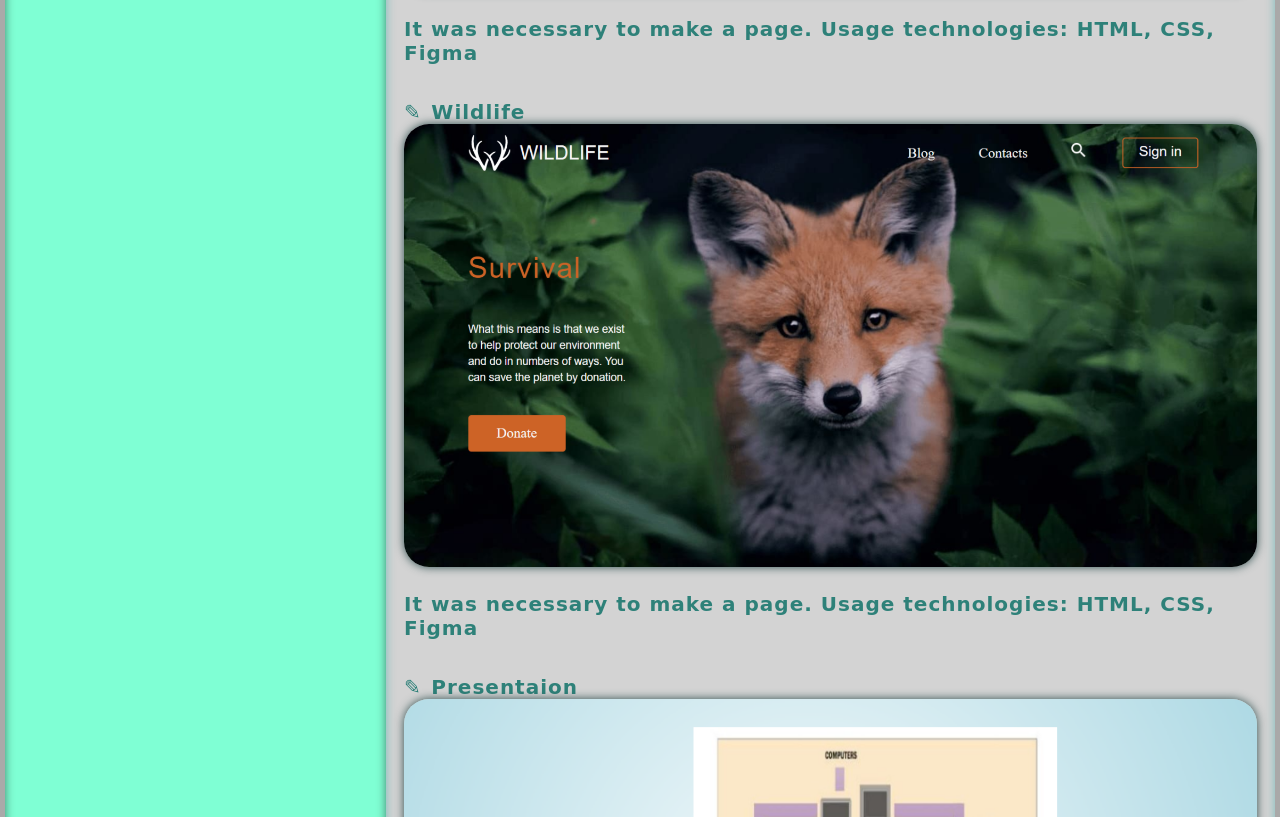
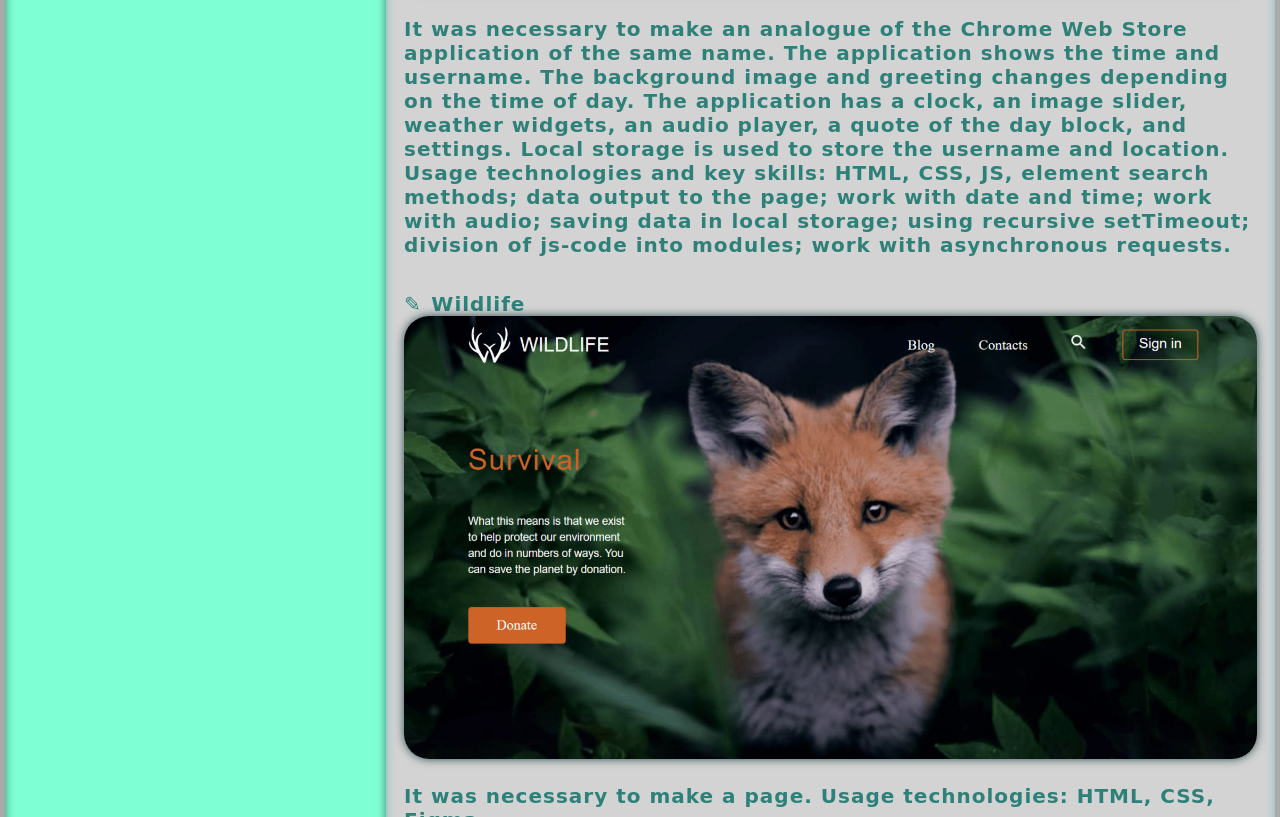
Before and after one commit to DilbarAkkaya/cv_new, a plain HTML site: page index.html in a window 1280 px wide. Shown: the part 4393-5210 px from the top of the page. Drawn offline with nearby package versions, Linux system fonts and the light colour scheme; a web font is replaced by a local one.

Commit message:
feat: add info about key skills

```diff
--- a/index.html
+++ b/index.html
@@ -118,7 +118,16 @@ I learn HTML, CSS, JS, Git, Typescript. I tried to do tasks Wildlife, Virtual pi
                     form validation
                     adding an interactive map to the site, connected using the mapbox js-library, its customization: adding markers, changing the style
                     easy to maintain readable quality code using modern js features</p></li>
-                    <li class="item">Momentum<a href="https://dilbarakkaya.github.io/RSSchool-projects/momentum/"><img class="img" src="pic/momentum.png" alt="1"></a><p>It was necessary to make a page. Usage technologies: HTML, CSS, Figma</p></li>
+                    <li class="item">Momentum<a href="https://dilbarakkaya.github.io/RSSchool-projects/momentum/"><img class="img" src="pic/momentum.png" alt="1"></a><p>It was necessary to make an analogue of the Chrome Web Store application of the same name.
+                    The application shows the time and username. The background image and greeting changes depending on the time of day.
+                    The application has a clock, an image slider, weather widgets, an audio player, a quote of the day block, and settings. Local storage is used to store the username and location. Usage technologies and key skills: HTML, CSS, JS, element search methods;
+                    data output to the page;
+                    work with date and time;
+                    work with audio;
+                    saving data in local storage;
+                    using recursive setTimeout;
+                    division of js-code into modules;
+                    work with asynchronous requests.</p></li>
                     <li class="item">Wildlife<a href="https://goofy-bhaskara-aa278c.netlify.app/"><img class="img" src="pic/WL.png" alt="1"></a><p>It was necessary to make a page. Usage technologies: HTML, CSS, Figma</p></li>
                     <li class="item">Presentaion<a href="https://suspicious-goodall-b182c7.netlify.app/"><img class="img" src="pic/pr.png" alt="2"></a><p>It was necessary to prepare a presentation on a given topic, suggested or approved by mentor.
                         Usage Technologies: HTML Presentation Framework Reveal, OBS</p></li>
```
